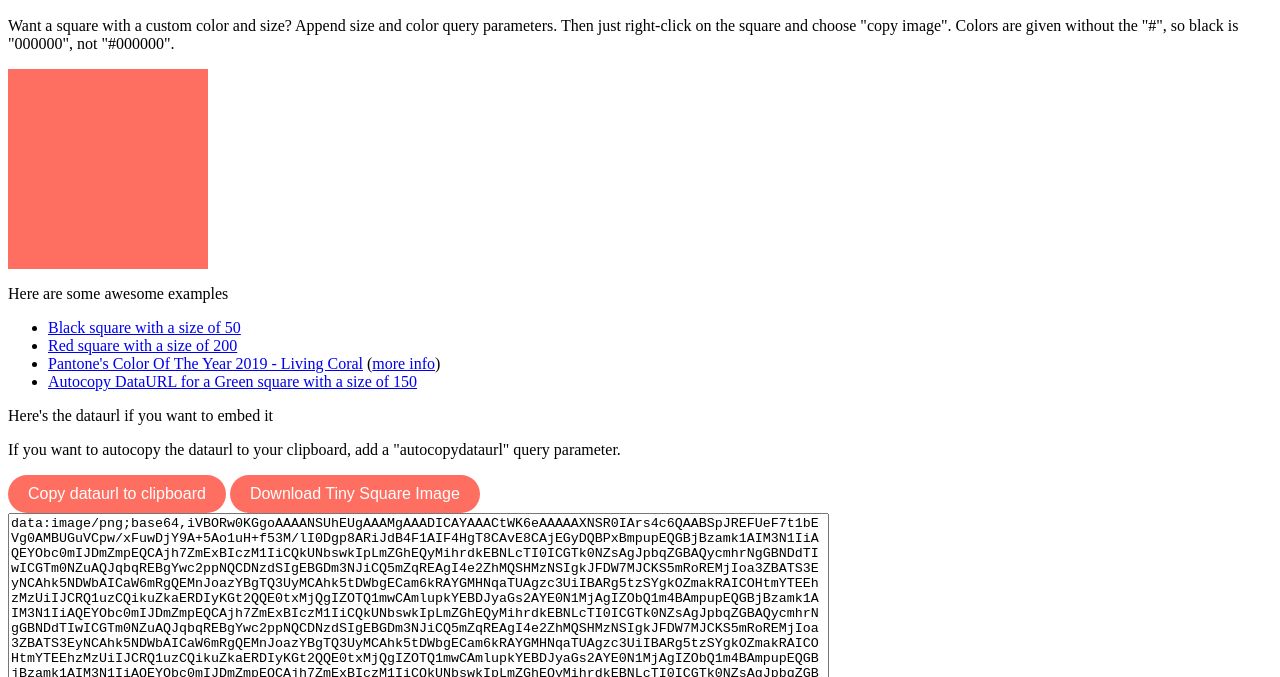
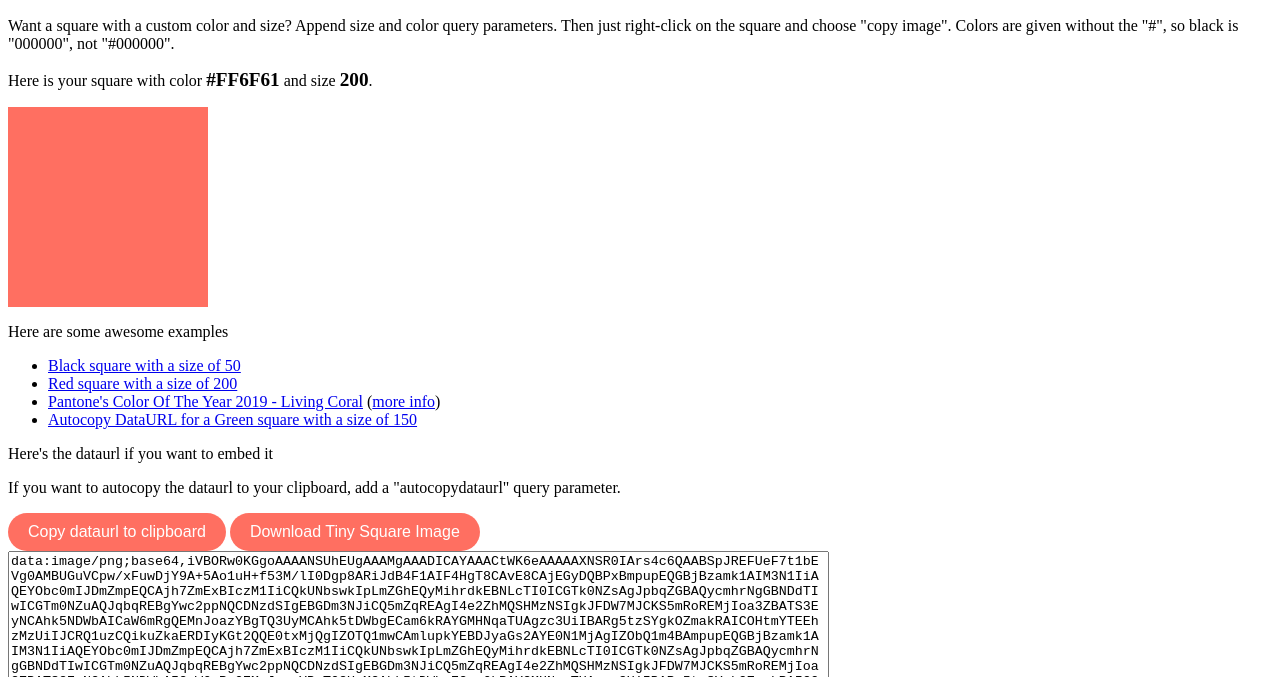
Before and after one commit to coreyhaines/tinysquare, a plain HTML site: page index.html in a window 1280 px wide. Shown: the part 123-800 px from the top of the page. Drawn offline with Linux system fonts and the light colour scheme.

Commit message:
Add display of color and size

```diff
--- a/index.html
+++ b/index.html
@@ -36,6 +36,10 @@
   margin:0.2em auto;
  }
 }
+#color-display, #size-display {
+  font-weight: bold;
+  font-size: 1.2em;
+}
 </style>
 
 <script>
@@ -70,6 +74,10 @@ function copyDataURLToClipboard() {
 		navigator.clipboard.writeText(dataURL);
 	}
 }
+function displayColorAndSize(color, size) {
+  document.getElementById('color-display').innerText = color;
+  document.getElementById('size-display').innerText = size;
+}
 function draw() {
 	const size = getSize();
 	const canvas = document.getElementById('canvas');
@@ -80,6 +88,7 @@ function draw() {
 		const	color = getColor();
 		ctx.fillStyle = getColor();
 		ctx.fillRect(0, 0, size, size);
+    displayColorAndSize(color, size);
 		document.getElementById('dataurl-copy-button').style.backgroundColor = color;
 		document.getElementById('download-image-button').style.backgroundColor = color;
 		const dataUrl = canvas.toDataURL();
@@ -114,6 +123,7 @@ document.addEventListener("DOMContentLoaded", draw);
     <h1>Welcome to tinysquare.page</h1>
     <h2>The internet's premiere source for generating images of tiny, colored squares that you can copy and paste wherever you want.</h2>
     <p>Want a square with a custom color and size? Append size and color query parameters. Then just right-click on the square and choose "copy image". Colors are given without the "#", so black is "000000", not "#000000".</p>
+    <p>Here is your square with color <span id='color-display'></span> and size <span id='size-display'></span>.</p>
     <canvas id="canvas"></canvas>
     <p>Here are some awesome examples</p>
     <ul>
```
